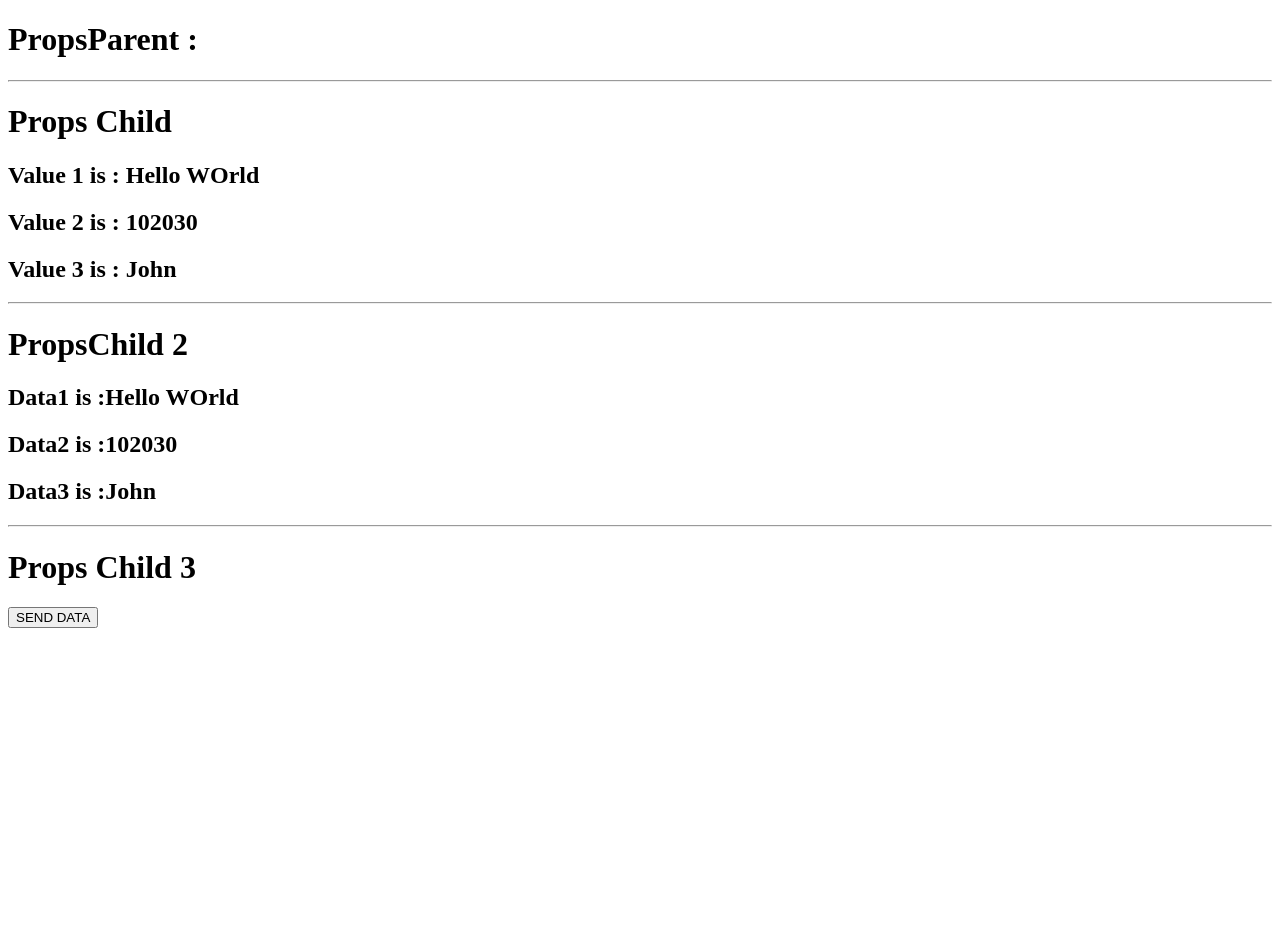
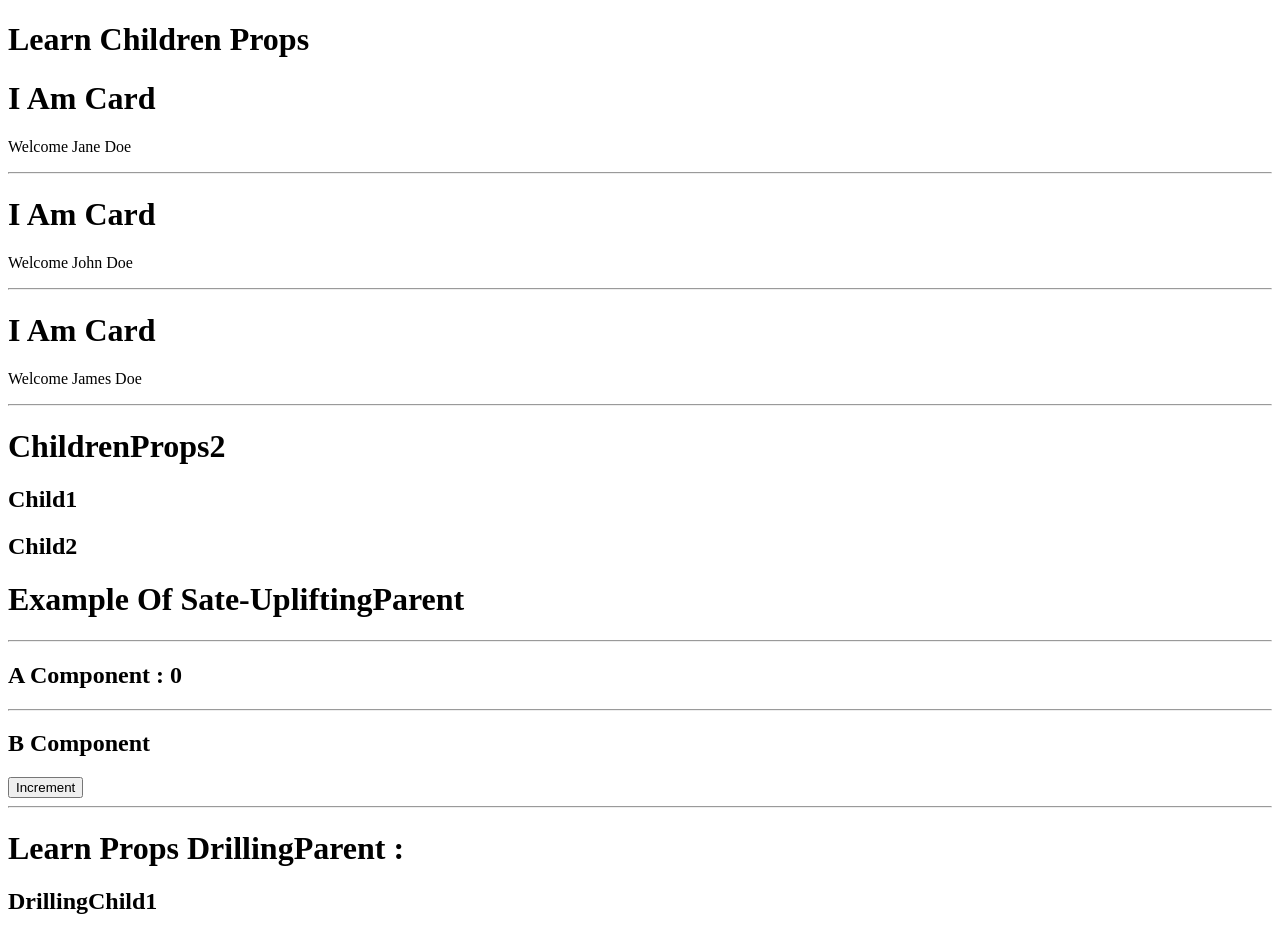
Before and after one commit to Surbhirawat5/React-QSP, a React (Vite) app: page / in a window 1280 px wide. Shown: the top 938 px of the page. Before the commit the page ends 800 px from the top, so only its background shows below. Built offline with nearby package versions, Linux system fonts and the light colour scheme.

Commit message:
new commit

```diff
--- /dev/null
+++ b/src/AllTopics/04_ChildrenProps/Child1.jsx
@@ -0,0 +1,11 @@
+import React from 'react'
+
+const Child2 = () => {
+  return (
+    <div>
+        <h2>Child2</h2>
+    </div>
+  )
+}
+
+export default Child2;
--- /dev/null
+++ b/src/AllTopics/04_ChildrenProps/Child2.jsx
@@ -0,0 +1,11 @@
+import React from 'react'
+
+const Child1 = () => {
+  return (
+    <div>
+        <h2>Child1</h2>
+    </div>
+  )
+}
+
+export default Child1;
--- a/src/AllTopics/04_ChildrenProps/ChildrenProps.jsx
+++ b/src/AllTopics/04_ChildrenProps/ChildrenProps.jsx
@@ -1,23 +1,34 @@
 const ChildrenProps = () => {
     let user = ["Jane Doe", "John Doe", "James Doe"];
-  return (
+    return(
         <div>
             <h1>Learn Children Props</h1>
-      {user.map((name, idx) => {
-        return <Card key={idx}>{name}</Card>;
+            {user.map((name,idx) =>{
+                return <Card key={idx}>{name}</Card>
             })}
+
+
+
+            {/* <Card/> */}
+
+            {/* Pair Tag */}
+            {/* <Card>John Doe</Card>
+            <Card>Jane Doe</Card>
+            <Card>James Doe</Card> */}
+
         </div>
     );
 };
-
 export default ChildrenProps;
 
-const Card = (props) => {
-  console.log(props); // {children "John Doe"}
-  return (
+const Card = (props) =>{
+    console.log(props);
+
+    return(
         <div>
-      <h1>I am Card</h1>
+            <h1>I Am Card</h1>
             <p>Welcome {props.children}</p>
+            <hr />
         </div>
     );
 };
--- /dev/null
+++ b/src/AllTopics/04_ChildrenProps/ChildrenProps2.jsx
@@ -0,0 +1,31 @@
+// Function based component : rafce
+
+import React from 'react'
+
+// const ChildrenProps2 = (Props) =>{
+    // console.log(Props);
+    const ChildrenProps2 = ({children}) => {
+
+  return (
+    <div>
+        <h1>ChildrenProps2</h1>
+        {/* props.children; */}
+        {children}
+    </div>
+  )
+}
+
+export default ChildrenProps2;
+
+//!  Example to understand
+// function greet(val) => {
+//     console.log(val);
+//     let {fname} = val;
+// }
+
+// a = {fname : "John"}
+
+//! yaha par direct destructure kre hai
+// function greet({fname}) => {
+//     console.log(fname);
+// }
--- /dev/null
+++ b/src/AllTopics/05_StateUplifting/UpliftingChildA.jsx
@@ -0,0 +1,16 @@
+import React from 'react'
+
+const UpliftingChildA = ({count}) => {
+    // const UpliftingChildB = (props) => {
+  // console.log(props); //{count:0}
+  // let {count} = props;
+
+
+  return (
+    <div>
+        <h2>A Component : {count}</h2>
+    </div>
+  )
+}
+
+export default UpliftingChildA;
--- /dev/null
+++ b/src/AllTopics/05_StateUplifting/UpliftingChildB.jsx
@@ -0,0 +1,13 @@
+import React from 'react'
+
+const UpliftingChildB = ({handleIncrement}) => {
+
+  return (
+    <div>
+        <h2>B Component </h2>
+        <button onClick={handleIncrement}> Increment</button>
+    </div>
+  )
+}
+
+export default UpliftingChildB;
--- /dev/null
+++ b/src/AllTopics/05_StateUplifting/UpliftingParent.jsx
@@ -0,0 +1,23 @@
+import React, { useState } from 'react'
+import UpliftingChildA from './UpliftingChildA';
+import UpliftingChildB from './UpliftingChildB';
+
+const UpliftingParent = () => {
+//  CReating State
+const [ count, setCount ] = useState(0);
+
+const handleIncrement = () => setCount((prev) => prev + 1);
+
+  return (
+    <div>
+        <h1> Example Of Sate-UpliftingParent</h1>
+        <hr />
+        <UpliftingChildA count = {count}/>
+        <hr />
+        <UpliftingChildB handleIncrement={handleIncrement}/>
+        <hr />
+    </div>
+  );
+};
+
+export default UpliftingParent;
--- /dev/null
+++ b/src/AllTopics/06_PropsDrilling/DrilingParent.jsx
@@ -0,0 +1,15 @@
+import React, { useState } from 'react'
+import DrillingChild1 from './DrillingChild1';
+
+function DrillingParent() {
+  const [data, setData] = useState("");
+  let str = "Hello Nested Child";
+  return (
+    <div>
+        <h1>Learn Props DrillingParent : {data}</h1>
+        <DrillingChild1 str = {str} setData={setData}/>
+    </div>
+  );
+};
+
+export default DrillingParent;
--- /dev/null
+++ b/src/AllTopics/06_PropsDrilling/DrillingChild1.jsx
@@ -0,0 +1,13 @@
+import React from 'react'
+import DrillingChild2 from './DrillingChild2';
+
+function DrillingChild1({ str, setData}) {
+  return (
+    <div>
+        <h2>DrillingChild1</h2>
+        <DrillingChild2 str={str} setData={setData}/>
+    </div>
+  );
+};
+
+export default DrillingChild1;
--- /dev/null
+++ b/src/AllTopics/06_PropsDrilling/DrillingChild2.jsx
@@ -0,0 +1,12 @@
+import React from 'react'
+
+function DrillingChild2({str , setData}) {
+  return (
+    <div>
+        <h2>DrillingChild2 Component  { str}</h2>
+        <button onClick={() => setData("Hii Parents")}> Send Data</button>
+    </div>
+  );
+};
+
+export default DrillingChild2;
--- a/src/App.jsx
+++ b/src/App.jsx
@@ -25,6 +25,12 @@ import Counter from "./AllTopics/02_States/Counter";
 import StateTask1 from "./AllTopics/02_States/StatesTask1";
 import StatesInCBC from "./AllTopics/02_States/StatesinCBC";
 import PropsParent from "./AllTopics/03_Props/PropsParent";
+import ChildrenProps from "./AllTopics/04_ChildrenProps/ChildrenProps";
+import ChildrenProps2 from "./AllTopics/04_ChildrenProps/ChildrenProps2";
+import Child1 from "./AllTopics/04_ChildrenProps/Child2";
+import Child2 from "./AllTopics/04_ChildrenProps/Child1";
+import UpliftingParent from "./AllTopics/05_StateUplifting/UpliftingParent";
+import DrillingParent from "./AllTopics/06_PropsDrilling/DrilingParent";
 
 
 const App = () => {
@@ -42,7 +48,19 @@ const App = () => {
 
             {/* <StatesInCBC/> */}
 
-            <PropsParent/>
+            {/* <PropsParent/> */}
+
+            <ChildrenProps/>
+
+            <ChildrenProps2>
+                <Child1/>
+                <Child2/>
+            </ChildrenProps2>
+
+            <UpliftingParent/>
+
+            <DrillingParent/>
+
 
         </>
     );
```
Lines whose indentation alone changed are shown as unchanged.
